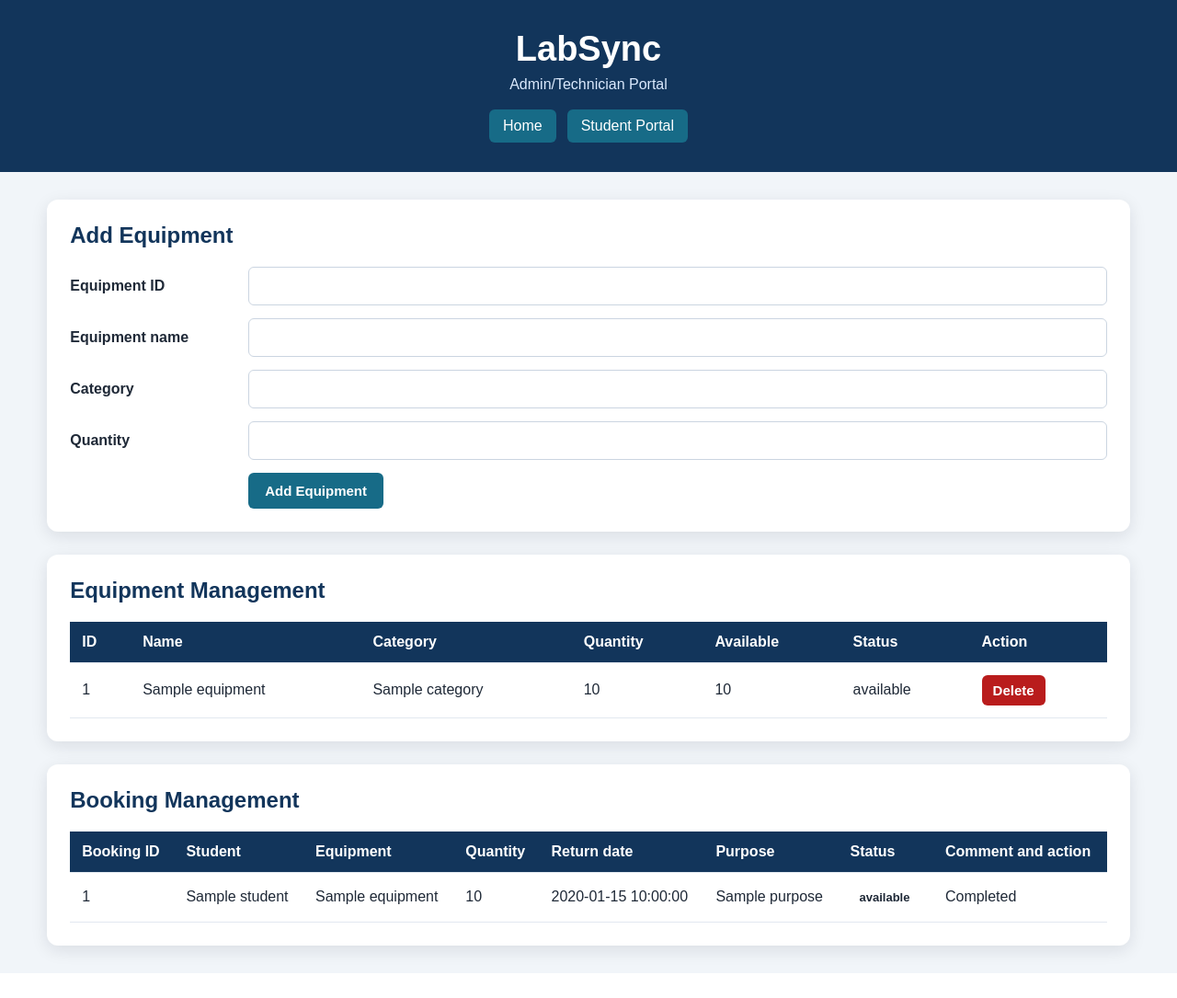
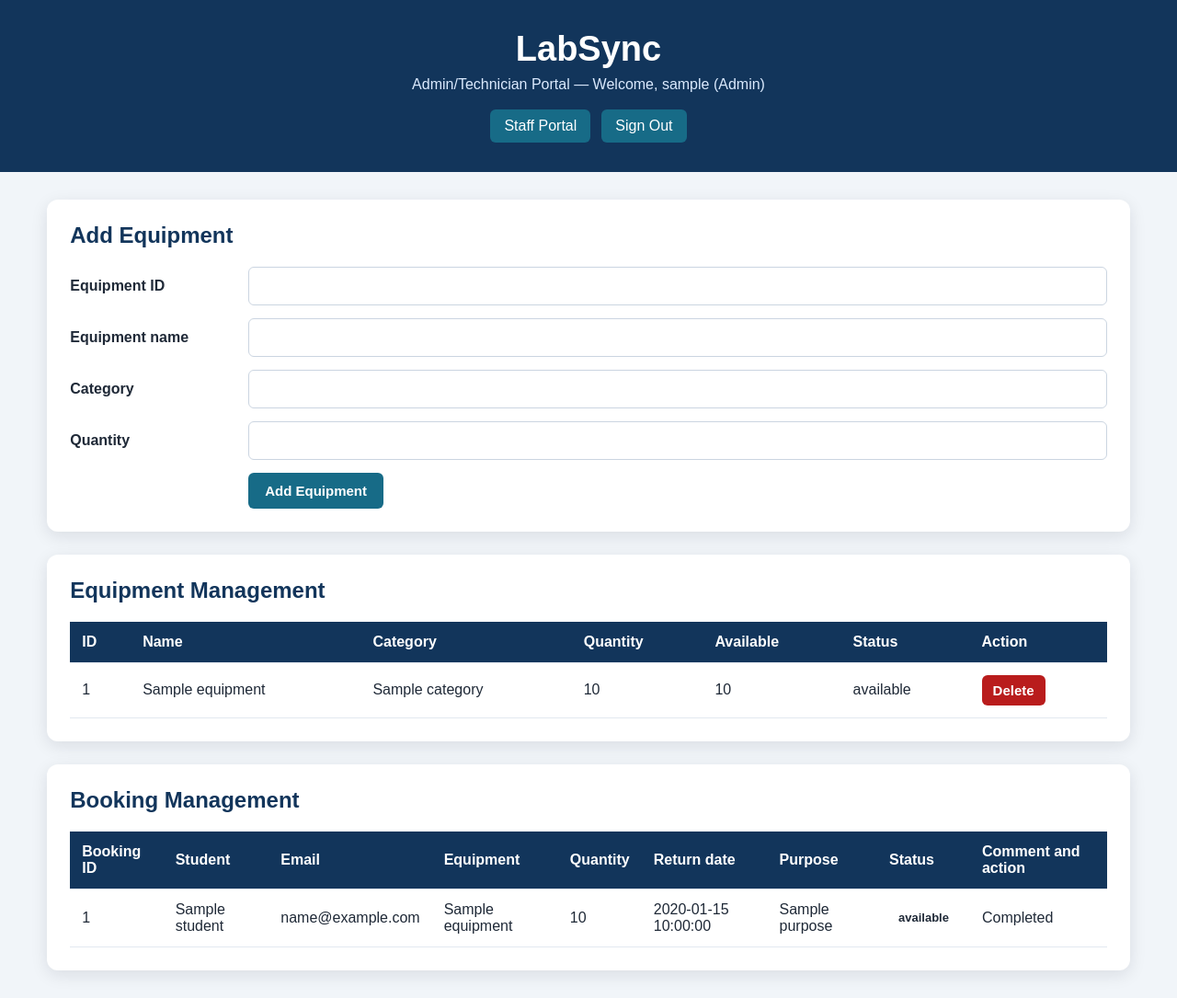
Before and after one commit to Ashigbui/LabSync, a Flask app: template templates/admin.html in a window 1280 px wide. Shown: the whole page at 92% size. Before the commit the page ends 1058 px from the top, so only its background shows below. Run offline with Flask 3, Linux system fonts and the light colour scheme; the template is opened without the code that fills it: most values are stand-ins (such as "Sample title", 1, 10 or a date in 2020).

Commit message:
Update admin portal title and welcome message

```diff
--- a/templates/admin.html
+++ b/templates/admin.html
@@ -3,18 +3,18 @@
 <head>
     <meta charset="UTF-8">
     <meta name="viewport" content="width=device-width, initial-scale=1.0">
-    <title>LabSync Admin Portal</title>
+    <title>Staff Portal | LabSync</title>
     <link rel="stylesheet" href="{{ url_for('static', filename='style.css') }}">
 </head>
 
 <body>
     <header>
         <h1>LabSync</h1>
-        <p>Admin/Technician Portal</p>
+        <p>Admin/Technician Portal — Welcome, {{ user_name }} ({{ user_role|title }})</p>
 
         <nav>
-            <a href="{{ url_for('home') }}">Home</a>
-            <a href="{{ url_for('student_portal') }}">Student Portal</a>
+            <a href="{{ url_for('admin_portal') }}">Staff Portal</a>
+            <a href="{{ url_for('logout') }}">Sign Out</a>
         </nav>
     </header>
 
@@ -97,6 +97,7 @@
                             <tr>
                                 <th>Booking ID</th>
                                 <th>Student</th>
+                                <th>Email</th>
                                 <th>Equipment</th>
                                 <th>Quantity</th>
                                 <th>Return date</th>
@@ -111,6 +112,7 @@
                                 <tr>
                                     <td>{{ booking.get("booking_id", "") }}</td>
                                     <td>{{ booking.get("student", "") }}</td>
+                                    <td>{{ booking.get("student_email", "Legacy booking") }}</td>
                                     <td>{{ booking.get("equipment", "") }}</td>
                                     <td>{{ booking.get("quantity", 1) }}</td>
                                     <td>{{ booking.get("return_time", "") }}</td>
```
